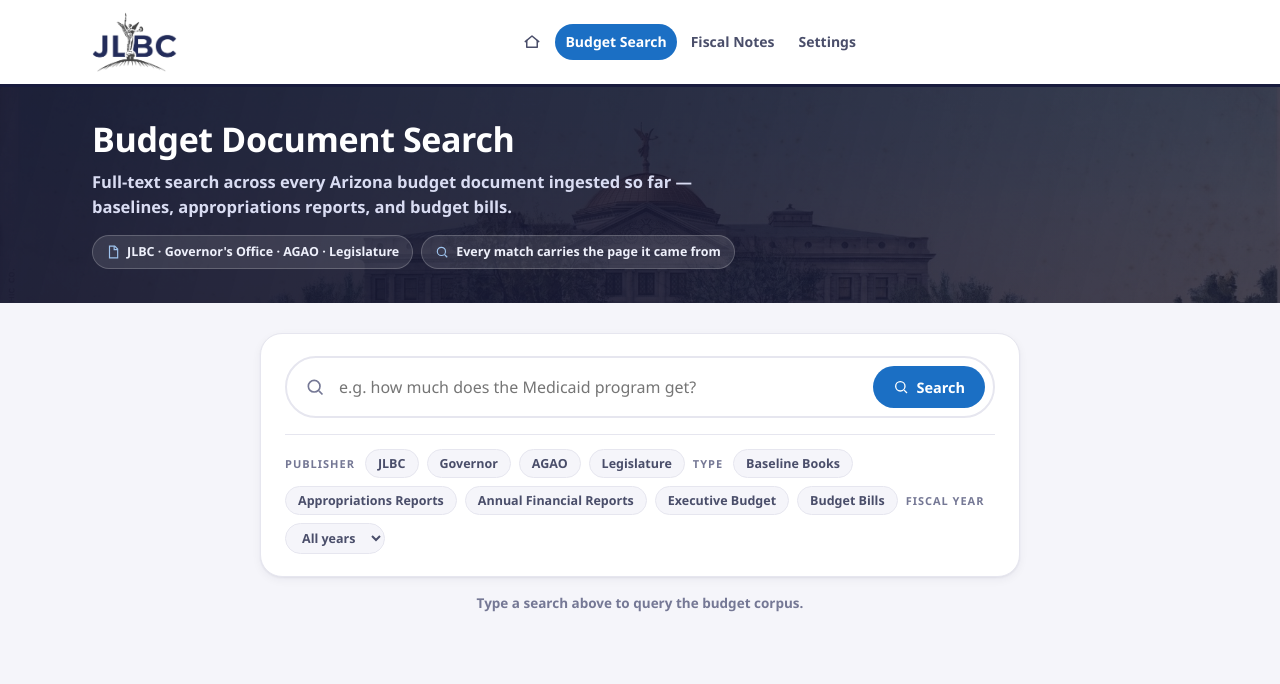
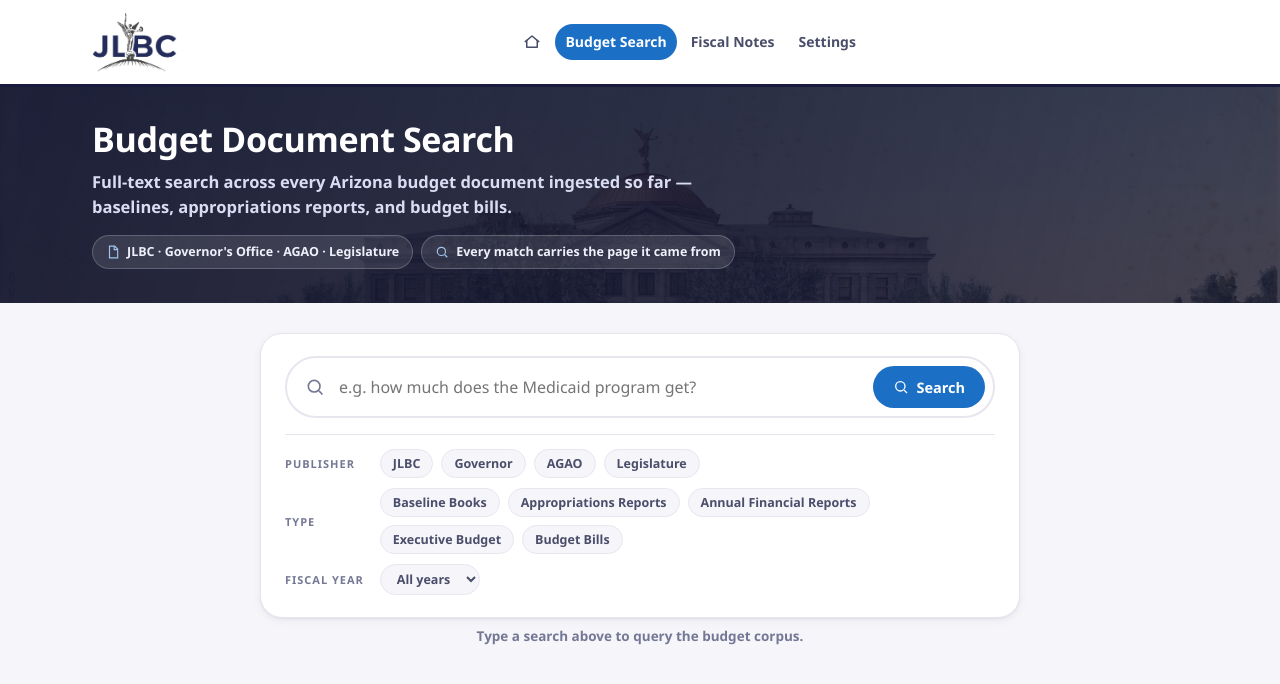
Before and after one commit to itsdestin/ask-the-budget-az-dev, a React (Vite) app in the folder webapp/: page /search in a window 1280 px wide. Shown: the top 684 px of the page. Built offline with nearby package versions, Linux system fonts and the light colour scheme.

Commit message:
feat(webapp): filters as labeled rows; tighten the search->results gap
One grid row per dimension (Publisher / Type / Fiscal year) so labels
stop landing mid-wrap in a chip soup; the status line's slot halves now
that it's usually empty. Per Destin, 2026-07-30.

```diff
--- a/webapp/src/components/FilterBar.tsx
+++ b/webapp/src/components/FilterBar.tsx
@@ -94,20 +94,20 @@ export function FilterBar({ selected, years, onToggle, onToggleBucket, onYearCha
     );
   }
 
-  // ONE `.filters` row for all three groups, not one row per group. The mockup's
-  // `.filters` rule is a single bordered strip, so stacking three would draw
-  // divider lines the mockup never has. Grouping uses the mockup's own idiom:
-  // `<span style="display:contents">` so everything lays out as items of the one
-  // flex row.
+  // One LABELED ROW per dimension (label column + its chips), not the mockup's
+  // single wrapped strip: with three groups and nine chips, wrapping let the
+  // TYPE / FISCAL YEAR labels land mid-row inside a soup of pills (Destin
+  // 2026-07-30: "make the filters look better organized"). The grid keeps
+  // every label at the left edge with its own chips beside it.
   return (
     <div className="filters">
-      <span style={{ display: "contents" }}>
-        <span className="flabel">Publisher</span>
+      <span className="flabel">Publisher</span>
+      <div className="fgroup">
         {PUBLISHERS.map((p) => chip("publisher", p.value, p.label))}
-      </span>
+      </div>
 
-      <span style={{ display: "contents" }}>
-        <span className="flabel">Type</span>
+      <span className="flabel">Type</span>
+      <div className="fgroup">
         {FILTER_BUCKETS.map((bucket) => (
           <button
             key={bucket.label}
@@ -119,10 +119,10 @@ export function FilterBar({ selected, years, onToggle, onToggleBucket, onYearCha
             {bucket.label}
           </button>
         ))}
-      </span>
+      </div>
 
-      <span style={{ display: "contents" }}>
-        <span className="flabel">Fiscal year</span>
+      <span className="flabel">Fiscal year</span>
+      <div className="fgroup">
         {/* The mockup's `select.fyear`, "All years" first, "FY 2027" wording. */}
         <select
           className="fyear"
@@ -137,7 +137,7 @@ export function FilterBar({ selected, years, onToggle, onToggleBucket, onYearCha
             </option>
           ))}
         </select>
-      </span>
+      </div>
     </div>
   );
 }
--- a/webapp/src/styles/app.css
+++ b/webapp/src/styles/app.css
@@ -252,7 +252,12 @@ nav.primary{flex:1 1 auto;display:flex;flex-wrap:nowrap;align-items:center;justi
 .page-search .clr-x.show{display:inline-flex;}
 
 /* Filter chip strip inside the search card. */
-.page-search .filters{display:flex;flex-wrap:wrap;align-items:center;gap:8px;margin-top:16px;padding-top:14px;border-top:1px solid var(--line);}
+/* Labeled grid, one row per dimension (Destin 2026-07-30): label column left,
+   that dimension's chips beside it — the mockup's single wrapped strip let
+   labels land mid-row once the chips wrapped. Values reuse the strip's own
+   (8px chip gap, 14px top padding, the border-top divider). */
+.page-search .filters{display:grid;grid-template-columns:auto 1fr;align-items:center;gap:10px 14px;margin-top:16px;padding-top:14px;border-top:1px solid var(--line);}
+.page-search .filters .fgroup{display:flex;flex-wrap:wrap;align-items:center;gap:8px;min-width:0;}
 .page-search .filters .flabel{font-size:11px;font-weight:800;text-transform:uppercase;letter-spacing:.09em;color:var(--ink-3);margin-right:2px;}
 .page-search .fchip{font-family:inherit;font-size:12.5px;font-weight:700;color:var(--ink-2);background:var(--canvas);border:1.5px solid var(--line);border-radius:var(--r-pill);padding:5px 12px;cursor:pointer;transition:background .13s,border-color .13s,color .13s;}
 .page-search .fchip:hover{border-color:var(--az-gold);color:var(--az-gold-d);}
@@ -270,7 +275,11 @@ nav.primary{flex:1 1 auto;display:flex;flex-wrap:nowrap;align-items:center;justi
 .page-search .grp-full:hover{background:var(--az-gold-d);color:#fff;text-decoration:none;}
 
 /* Status line under the card (loading / counts / error). */
-.page-search .search-status{max-width:760px;margin:16px auto 0;font-size:13.5px;font-weight:700;color:var(--ink-3);min-height:20px;text-align:center;}
+/* Tightened (Destin 2026-07-30): since the counts moved into the Results pill
+   this line is usually EMPTY, and the mockup's 16px + 20px + 22px stack read
+   as a hole between the two cards. 8px + 16px + 12px keeps the line's slot
+   (no layout jump when "Searching…"/errors appear) at half the height. */
+.page-search .search-status{max-width:760px;margin:8px auto 0;font-size:13.5px;font-weight:700;color:var(--ink-3);min-height:16px;text-align:center;}
 .page-search .search-status .err{color:var(--az-red);}
 
 /* New rule: the "stub data" flag. The mockup has no fake-data state to copy, so
@@ -287,9 +296,9 @@ nav.primary{flex:1 1 auto;display:flex;flex-wrap:nowrap;align-items:center;justi
 .page-search .card-head{position:relative;}
 .page-search .card-head::after{content:"";position:absolute;left:20px;right:20px;bottom:0;height:2px;border-radius:999px;background:var(--az-gold-100);}
 /* The mockup spaces its cards with `.card + .card{margin-top:var(--gap)}`, which
-   can't fire here because the status line sits between the two cards. Same value,
-   re-hung on the selector that does match. */
-.page-search .search-status + .card{margin-top:var(--gap);}
+   can't fire here because the status line sits between the two cards. Tightened
+   from var(--gap) alongside the status-line shrink above. */
+.page-search .search-status + .card{margin-top:12px;}
 .page-search .card .head-row{display:flex;align-items:center;gap:12px;padding:20px 24px 12px;}
 .page-search .card .head-row .ic{width:40px;height:40px;border-radius:13px;display:grid;place-items:center;flex:0 0 40px;background:var(--az-gold-100);color:var(--az-gold-d);}
 /* The mockup sizes this one icon with width/height ATTRIBUTES on the <svg>
```
